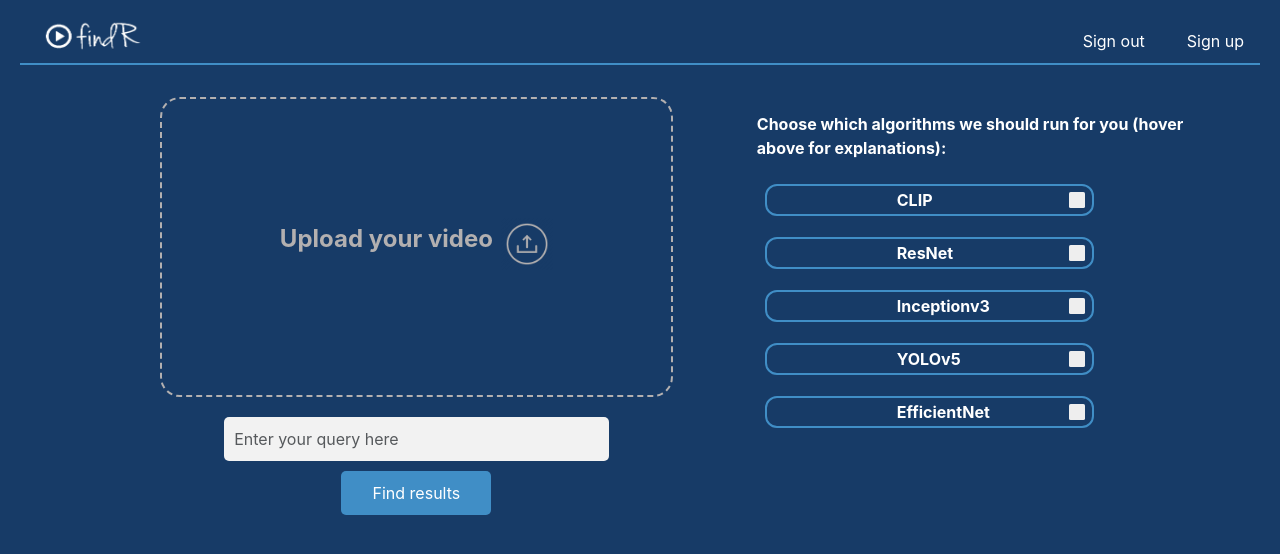
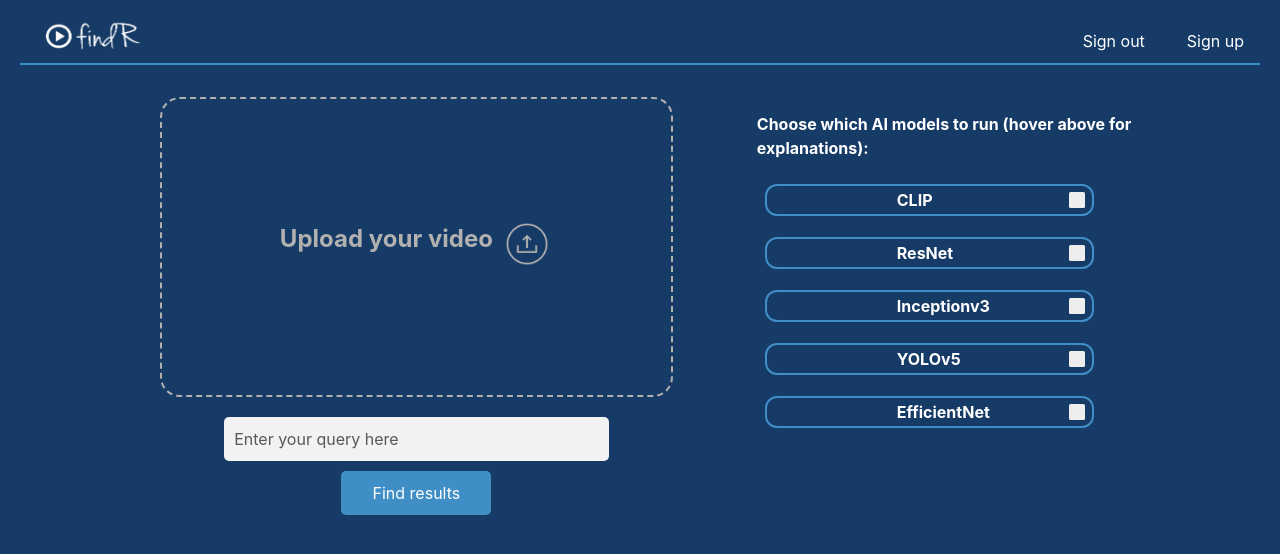
Before and after one commit to DavidDinkevich/Findr, a React (Create React App) app in the folder Web_Client/findr-web/: page /uploadVideo in a window 1280 px wide. Shown: the top 554 px of the page. Built offline with nearby package versions, Linux system fonts and the light colour scheme.

Commit message:
Changed comment

```diff
--- a/Web_Client/findr-web/src/main-window/MainWindow.js
+++ b/Web_Client/findr-web/src/main-window/MainWindow.js
@@ -171,7 +171,7 @@ function VideoUploader() {
 
       </div>
       <div className="checkbox-section">
-        <p>Choose which algorithms we should run for you (hover above for explanations):</p>
+        <p>Choose which AI models to run (hover above for explanations):</p>
           <table>
             <tbody>
             <tr>
```
